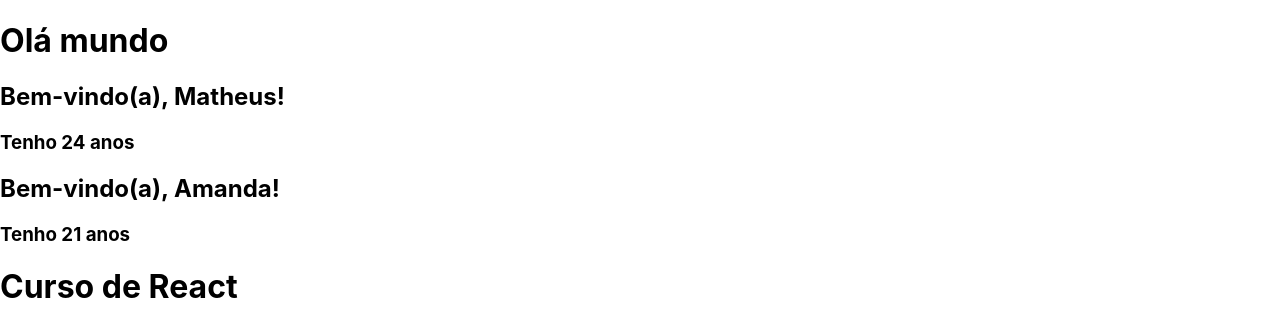
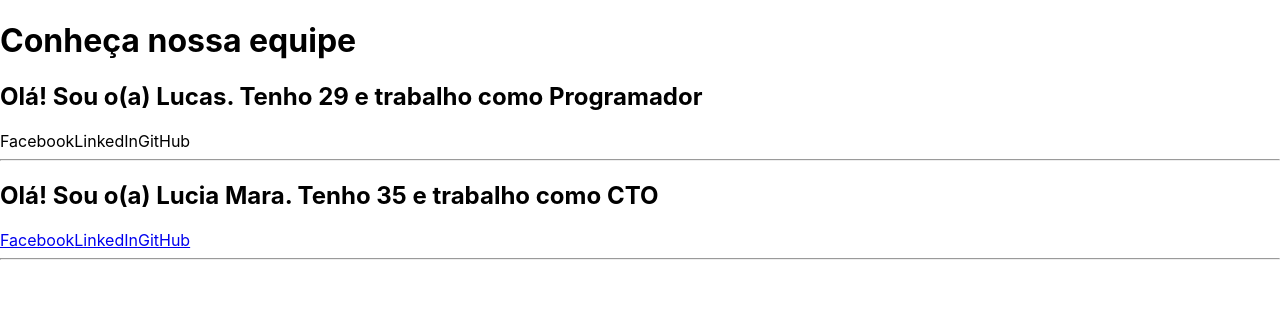
Before and after one commit to yoneshinzato/react-project, a React (Create React App) app: page / in a window 1280 px wide. Shown: the top 336 px of the page. Built offline with nearby package versions, Linux system fonts and the light colour scheme.

Commit message:
props e components II

```diff
--- a/src/App.js
+++ b/src/App.js
@@ -1,22 +1,43 @@
 import React from 'react' //1
 
-const Bemvindo = (props) => {
+const Equipe = (props) => {
     return (
-    <>
-        <h2>Bem-vindo(a), {props.nome}!</h2>
-        <h3>Tenho {props.idade} anos</h3>
-    </>
+        <div>
+            <Sobre username={props.nome} job={props.cargo} age={props.idade} />
+            <Social fb={props.facebook}  lin={props.linkedin} git={props.github} />
+        </div>
     )
 }
+
+const Sobre = props => {
+    return (
+        <>
+            <h2>Olá! Sou o(a) {props.username}. Tenho {props.age} e trabalho como {props.job}</h2>
+        </>
+    )
+}
+
+const Social = props => {
+    return (
+        <div>
+            <a href={props.fb}>Facebook</a>
+            <a href={props.lin}>LinkedIn</a>
+            <a href={props.git}>GitHub</a>
+            <hr />
+        </div>
+    )
+}
+
+
+
 
 //2
 function App() {
     return (
        <div>
-            <h1>Olá mundo</h1>
-            <Bemvindo nome="Matheus" idade="24" />
-            <Bemvindo nome="Amanda" idade="21" />
-            <h1>Curso de React</h1>
+            <h1>Conheça nossa equipe</h1>
+            <Equipe nome="Lucas" cargo="Programador" idade="29" />
+            <Equipe nome="Lucia Mara" cargo="CTO" idade="35" facebook="https://www.facebook.com" linkedin="https://www.linkedin.com" github="https://www.github.com" />
        </div>
     )
 }
```
